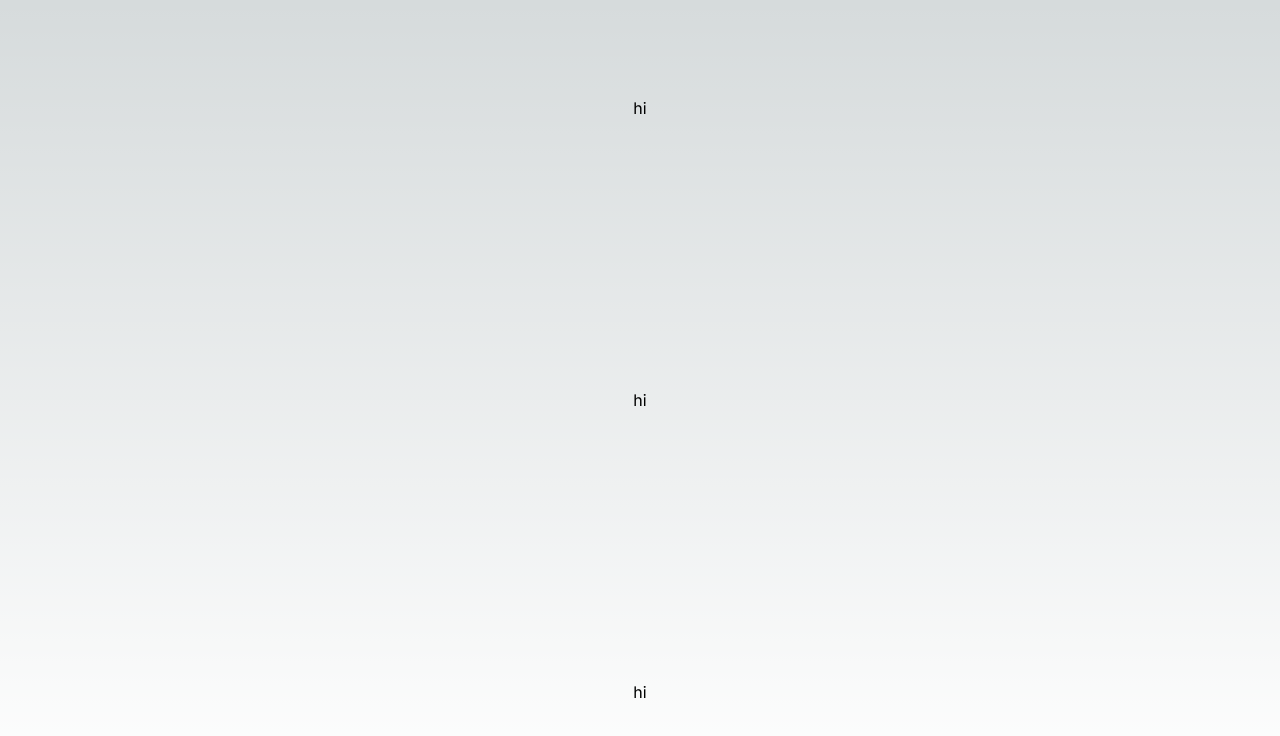
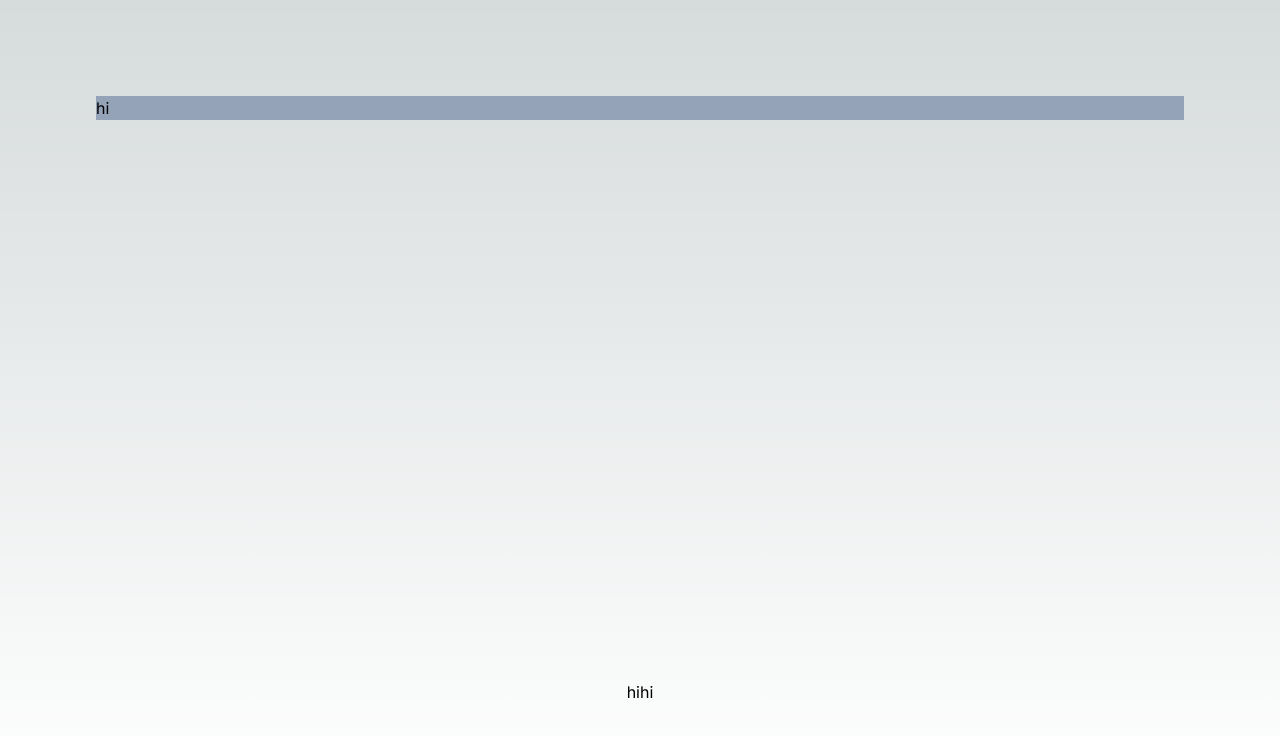
Before and after one commit to Hy-Nguyen/mentorship, a Next.js app: page / in a window 1280 px wide. Shown: the top 736 px of the page. Built offline with nearby package versions, Linux system fonts and the light colour scheme.

Commit message:
merged w/ main

```diff
--- a/app/page.tsx
+++ b/app/page.tsx
@@ -1,14 +1,16 @@
 import Image from "next/image";
-import NavBar from "../components/NavBar"
-import SideBar from "../components/SideBar"
-import Body from "../components/Body"
+import NavBar from "../components/NavBar";
+import SideBar from "../components/SideBar";
+import Body from "../components/Body";
 
 export default function Home() {
   return (
     <main className="flex min-h-screen flex-col items-center justify-between p-24">
-      <NavBar/>
-      <SideBar/>
-      <Body/>
+      <NavBar />
+      <div className="flex">
+        <SideBar />
+        <Body />
+      </div>
     </main>
   );
 }
--- a/components/Body.tsx
+++ b/components/Body.tsx
@@ -1,9 +1,7 @@
 export default function Body() {
   return (
     <>
-      <body>
-        <p>hi</p>
-      </body>
+      <p>hi</p>
     </>
   );
 }
--- a/components/NavBar.tsx
+++ b/components/NavBar.tsx
@@ -1,7 +1,7 @@
 export default function NavBar() {
   return (
     <>
-      <nav>
+      <nav className=" bg-slate-400 w-full h-[10%]">
         <p>hi</p>
       </nav>
     </>
```
